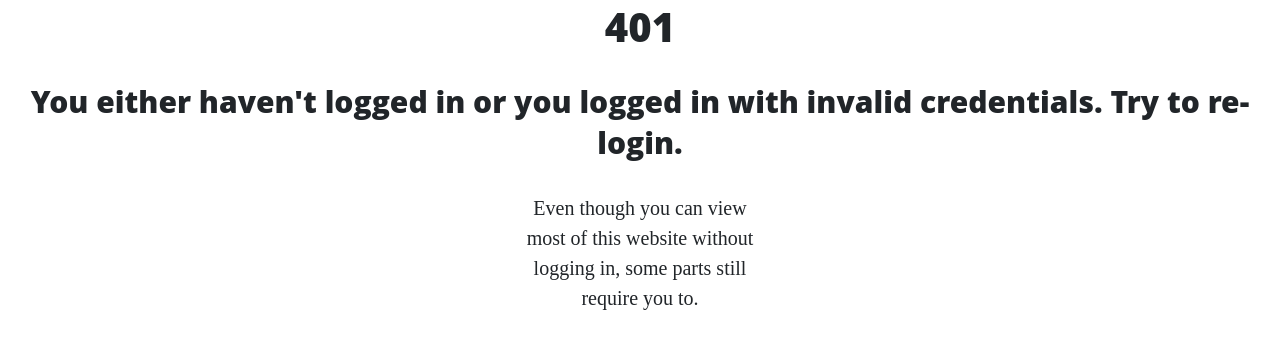
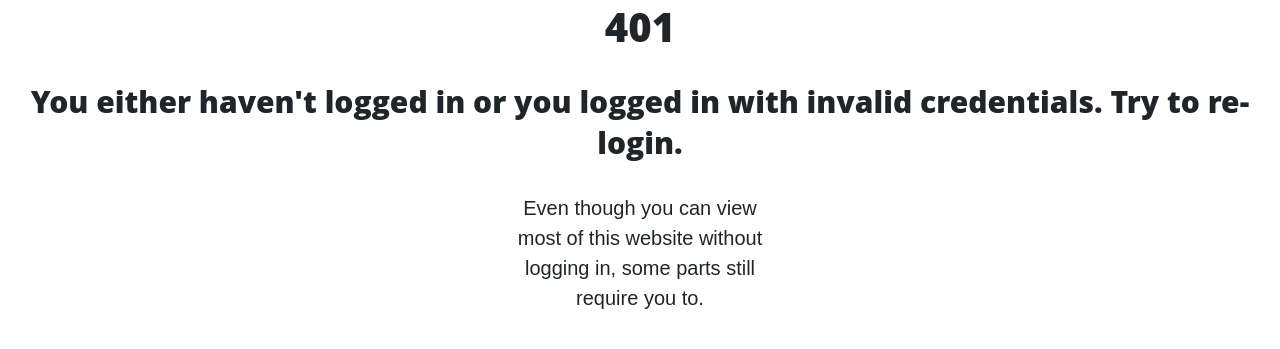
Before and after one commit to nj-nathanjiang/nathan-jiang-website, a Flask app: template templates/401.html in a window 1280 px wide. Shown: the part 254-603 px from the top of the page. Run offline with Flask 2, Linux system fonts and the light colour scheme; the template is opened without the code that fills it, so the values that code supplies are empty; some libraries are stand-ins or nearby versions.

Commit message:
Fix Body Styling

```diff
--- a/static/css/clean-blog.css
+++ b/static/css/clean-blog.css
@@ -7,7 +7,7 @@
 body {
   font-size: 20px;
   color: #212529;
-  font-family: 'Lora', 'Times New Roman', serif;
+  font-family: 'Montse]', sans-serif;
 }
 
 p {
```
